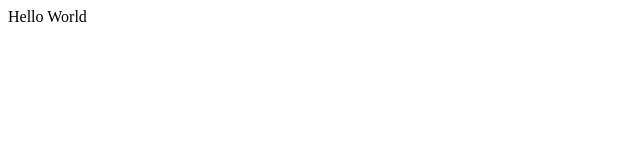
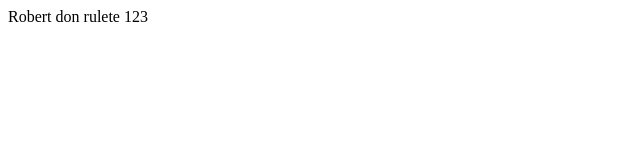
Before and after one commit to Alohaho/First-Commit, a plain HTML site: page Index.html in a window 1280 px wide. Shown: the full height of the page, 0-640 px from the left. Drawn offline with Linux system fonts and the light colour scheme.

Commit message:
update see my work boss

```diff
--- a/Index.html
+++ b/Index.html
@@ -6,6 +6,6 @@
     <title>Document</title>
 </head>
 <body>
-Hello World
+ Robert don rulete 123
 </body>
 </html>
```
